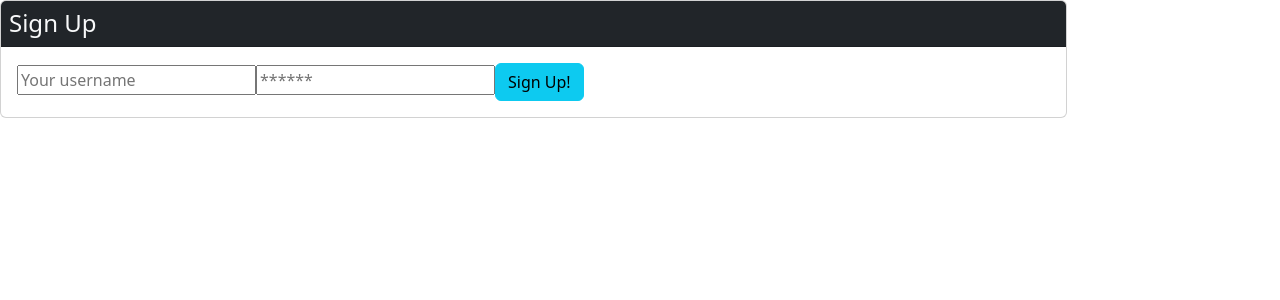
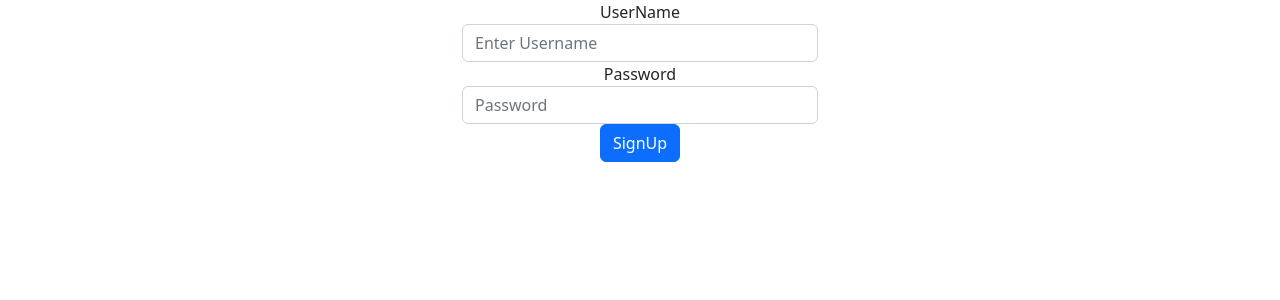
Before and after one commit to CarlBergquist/Fantasy-Football-Matchup, a React (Create React App) app in the folder client/: page /signup in a window 1280 px wide. Shown: the top 300 px of the page. Built offline with nearby package versions, Linux system fonts and the light colour scheme.

Commit message:
login & signup

```diff
--- a/client/src/pages/login.js
+++ b/client/src/pages/login.js
@@ -5,19 +5,19 @@ import React , { useState } from 'react';
 export default function Login() {
     {
         const [password, setPassword] = useState("");
-        const [email, setEmail] = useState("");
+        const [userName, setuserName] = useState("");
         const [passwordError, setpasswordError] = useState("");
-        const [emailError, setemailError] = useState("");
+        const [userNameError, setuserNameError] = useState("");
 
         const handleValidation = (event) => {
           let formIsValid = true;
 
-          if (!email.match(/^\w+@[a-zA-Z_]+?\.[a-zA-Z]{2,3}$/)) {
+          if (!userName) {
             formIsValid = false;
-            setemailError("Email Not Valid");
+            setuserNameError("User Not Found");
             return false;
           } else {
-            setemailError("");
+            setuserNameError("");
             formIsValid = true;
           }
 
@@ -54,11 +54,11 @@ export default function Login() {
                         id="EmailInput"
                         name="EmailInput"
                         aria-describedby="emailHelp"
-                        placeholder="Enter email"
-                        onChange={(event) => setEmail(event.target.value)}
+                        placeholder="Enter UserName"
+                        onChange={(event) => setuserName(event.target.value)}
                       />
                       <small id="emailHelp" className="text-danger form-text">
-                        {emailError}
+                        {userNameError}
                       </small>
                     </div>
                     <div className="form-group">
--- a/client/src/pages/signup.js
+++ b/client/src/pages/signup.js
@@ -1,18 +1,17 @@
 import React, { useState } from 'react';
 import { Link } from 'react-router-dom';
 
-//import { useMutation } from '@apollo/client';
-//import { ADD_PROFILE } from '../utils/mutations';
+import { useMutation } from '@apollo/client';
+import { ADD_PROFILE } from '../utils/mutations';
 
-//import Auth from '../utils/auth';
+import Auth from '../utils/auth';
 
-export default function Signup ()  {
+const Signup = () => {
     const [formState, setFormState] = useState({
         userName: '',
-    email: '',
         password: '',
     });
-  //const [addProfile, { error, data }] = useMutation(ADD_PROFILE);
+    const [addProfile, { error, data }] = useMutation(ADD_PROFILE);
 
     // update state based on form input changes
     const handleChange = (event) => {
@@ -27,9 +26,9 @@ export default function Signup ()  {
     // submit form
     const handleFormSubmit = async (event) => {
         event.preventDefault();
-    console.log(formState);}
+        console.log(formState);
 
-    /* try {
+        try {
             const { data } = await addProfile({
                 variables: { ...formState },
             });
@@ -39,45 +38,47 @@ const handleFormSubmit = async (event) => {
             console.error(e);
         }
     };
- */
+
     return (
-    <main className="flex-row justify-center mb-4">
-      <div className="col-12 col-lg-10">
-        <div className="card">
-          <h4 className="card-header bg-dark text-light p-2">Sign Up</h4>
-          <div className="card-body">
+        <div className="App">
+            <div className="container">
+                <div className="row d-flex justify-content-center">
+                    <div className="col-md-4">
 
                             <form onSubmit={handleFormSubmit}>
+                                <div className="form-group">
+                                    <label>UserName</label>
                                     <input
-                  className="form-input"
-                  placeholder="Your username"
-                  name="name"
+                                        className="form-control"
+                                        name="userName"
                                         type="text"
+                                        placeholder="Enter Username"
                                         value={formState.userName}
                                         onChange={handleChange}
                                     />
+                                </div>
+                                <div className="form-group">
+                                    <label>Password</label>
                                     <input
-                  className="form-input"
-                  placeholder="******"
-                  name="password"
                                         type="password"
+                                        className="form-control"
+                                        id="exampleInputPassword1"
+                                        placeholder="Password"
                                         value={formState.password}
                                         onChange={handleChange}
                                     />
-                <button
-                  className="btn btn-block btn-info"
-                  style={{ cursor: 'pointer' }}
-                  type="submit"
-                >
-                  Sign Up!
+                                </div>
+                                <button type="submit" className="btn btn-primary">
+                                    SignUp
                                 </button>
                             </form>
-
 
                     </div>
                 </div>
             </div>
-    </main>
+        </div>
     );
 
-}
+};
+
+export default Signup;
--- a/client/src/utils/auth.js
+++ b/client/src/utils/auth.js
@@ -29,7 +29,7 @@ class AuthService {
 
   login(idToken) {
     localStorage.setItem('id_token', idToken);
-    window.location.assign('/');
+    window.location.assign('/main');
   }
 
   logout() {
--- a/client/src/utils/mutations.js
+++ b/client/src/utils/mutations.js
@@ -23,3 +23,15 @@ export const CREATE_VOTE = gql`
     }
   }
 `;
+
+export const ADD_PROFILE = gql`
+  mutation addProfile($userName: String!, $password: String!) {
+    addProfile(userName: $userName, password: $password) {
+      token
+      profile {
+        _id
+        userName
+      }
+    }
+  }
+`;
```
Lines whose indentation alone changed are shown as unchanged.
